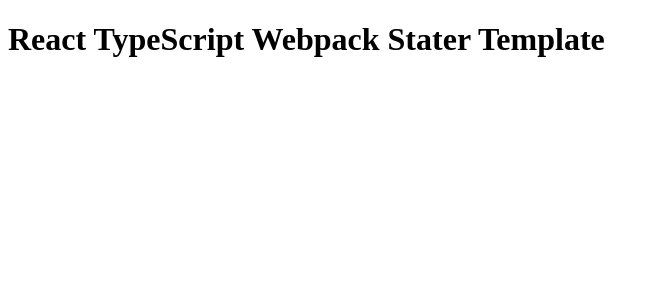
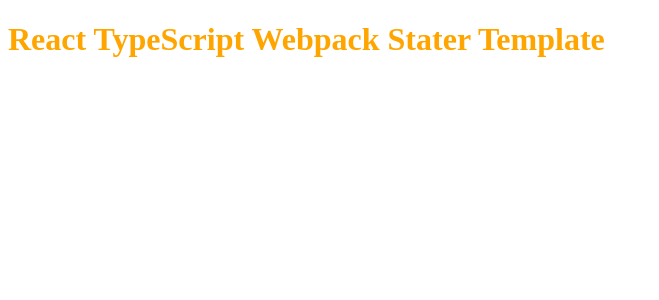
Before and after one commit to rsshonjoydas/react-template, a React app: page / in a window 1280 px wide. Shown: the top 300 px of the page, without its empty margins (0-659 px from the left). Built offline with nearby package versions, Linux system fonts and the light colour scheme.

Commit message:
step 11 - add css style

```diff
--- a/package.json
+++ b/package.json
@@ -30,7 +30,9 @@
     "@types/react": "^17.0.14",
     "@types/react-dom": "^17.0.9",
     "babel-loader": "^8.2.2",
+    "css-loader": "^5.2.6",
     "html-webpack-plugin": "^5.3.2",
+    "style-loader": "^3.1.0",
     "typescript": "^4.3.5",
     "webpack": "^5.44.0",
     "webpack-cli": "^4.7.2",
--- a/src/App.tsx
+++ b/src/App.tsx
@@ -1,3 +1,4 @@
+import './styles.css';
 const App = () => {
   return <h1>React TypeScript Webpack Stater Template</h1>
 }
--- /dev/null
+++ b/src/styles.css
@@ -0,0 +1,3 @@
+h1 {
+  color: orange;
+}
--- a/webpack/webpack.config.js
+++ b/webpack/webpack.config.js
@@ -16,7 +16,11 @@
             loader: 'babel-loader',
           },
         ],
-      }
+      },
+      {
+        test: /\.css$/,
+        use: ['style-loader', 'css-loader'],
+      },
     ],
   },
   output: {
```
Also changed, not shown: 1 other file (tests, documents, lock files or other folders).
